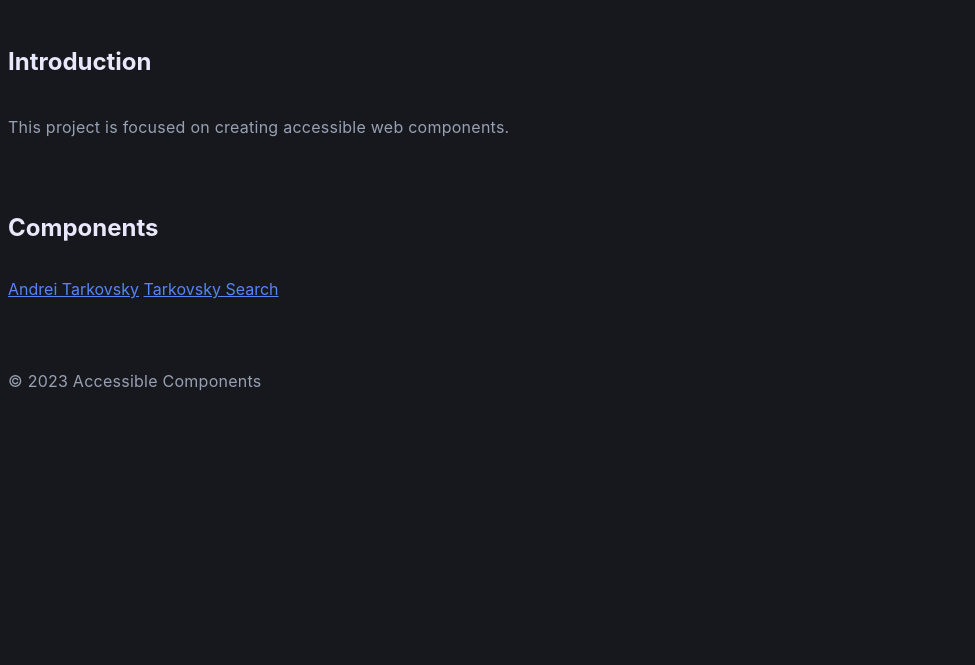
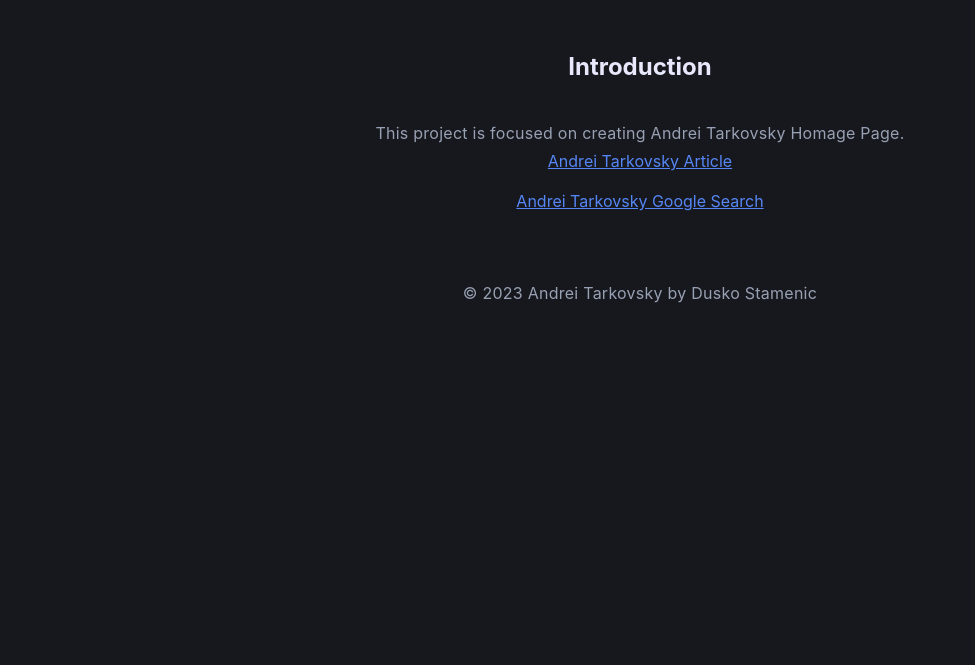
Before and after one commit to DuskoStamenic/accessible-components, a website: page index.html in a window 1280 px wide. Shown: the part 263-928 px from the top of the page, without its empty margins (0-975 px from the left). Before the commit the page ends 824 px from the top, so only its background shows below. Drawn offline with Linux system fonts and the light colour scheme.

Commit message:
styling the homepage

```diff
--- a/index.html
+++ b/index.html
@@ -3,27 +3,27 @@
 <head>
     <meta charset="UTF-8">
     <meta name="viewport" content="width=device-width, initial-scale=1.0">
-    <title>Accessible Components</title>
+    <title>Andrei Tarkovsky</title>
     <link rel="stylesheet" href="styles/main.css">
 </head>
 <body>
-    <header>
-        <h1>Andrei Tarkovsky Homage Page</h1>
-    </header>
+
     <main>
-        <section>
+        <article class="centered_text_content">
+            <h1>Andrei Tarkovsky Homage Page</h1>
             <h2>Introduction</h2>
-            <p>This project is focused on creating accessible web components.</p>
-        </section>
-        <section>
-            <h2>Components</h2>
-            <a class="link" href="stranica.html">Andrei Tarkovsky</a>
-            <a class="link" target="_blank" href="https://www.google.com/search?gs_ssp=eJzjYtfP1TfIqLQwYPQSSMxLKUrNVChJLMrOLyvOrgQAczgJMg&q=andrei+tarkovsky&oq=andrei+&gs_lcrp=EgZjaHJvbWUqBwgBEC4YgAQyBggAEEUYOTIHCAEQLhiABDIKCAIQLhjUAhiABDIKCAMQLhjUAhiABDIHCAQQLhiABDIHCAUQLhiABDIHCAYQLhiABDIHCAcQLhiABDIHCAgQLhiABDIGCAkQLhhA0gEINDU0MmowajOoAgCwAgA&sourceid=chrome&ie=UTF-8">Tarkovsky Search</a>
+            <p>This project is focused on creating Andrei Tarkovsky Homage Page.</p>
+            <div class="homepage_links">
+                <a class="link" href="main_article.html">Andrei Tarkovsky Article</a>
+                <a class="link" target="_blank" href="https://www.google.com/search?gs_ssp=eJzjYtfP1TfIqLQwYPQSSMxLKUrNVChJLMrOLyvOrgQAczgJMg&q=andrei+tarkovsky&oq=andrei+&gs_lcrp=EgZjaHJvbWUqBwgBEC4YgAQyBggAEEUYOTIHCAEQLhiABDIKCAIQLhjUAhiABDIKCAMQLhjUAhiABDIHCAQQLhiABDIHCAUQLhiABDIHCAYQLhiABDIHCAcQLhiABDIHCAgQLhiABDIGCAkQLhhA0gEINDU0MmowajOoAgCwAgA&sourceid=chrome&ie=UTF-8">Andrei Tarkovsky Google Search</a>
+            </div>
 
-        </section>
+
+        </article>
     </main>
+
     <footer>
-        <p>&copy; 2023 Accessible Components</p>
+        <p>&copy; 2023 Andrei Tarkovsky by Dusko Stamenic</p>
     </footer>
     <script src="scripts.js"></script>
 </body>
--- a/styles/layout.scss
+++ b/styles/layout.scss
@@ -122,6 +122,21 @@
     list-style: square;
   }
 
+  .centered_text_content {
+    text-align: center;
+  }
+
+  footer > p {
+    text-align: center;
+  }
+
+  .homepage_links {
+    display: flex;
+    flex-direction: column;
+    gap: var(--spacing-xs);
+    justify-content: center;
+  }
+
 
   @media screen and (max-width: 760px) {
     body {
```
Also changed, not shown: main_article.html (renamed from stranica.html, +2 -2 lines), styles/layout.css, styles/layout.min.css, styles/main.css, styles/main.min.css.
